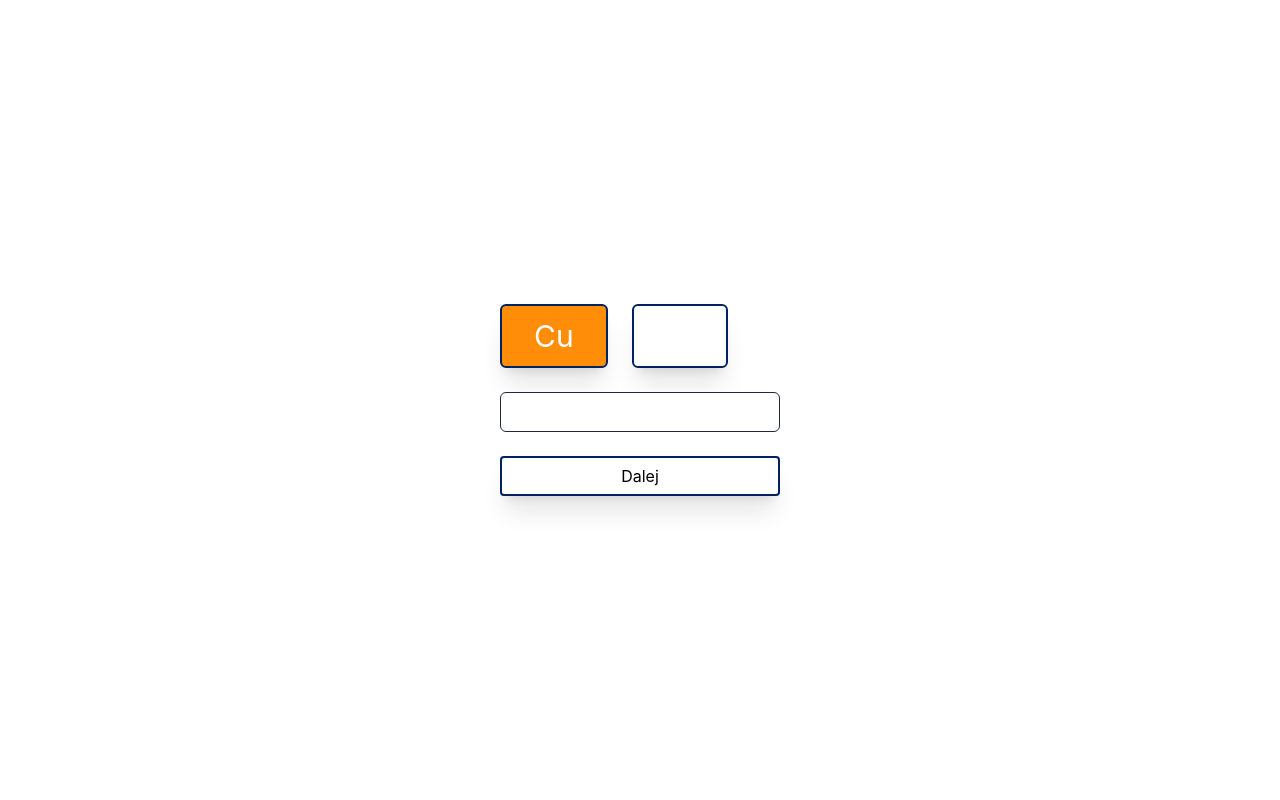
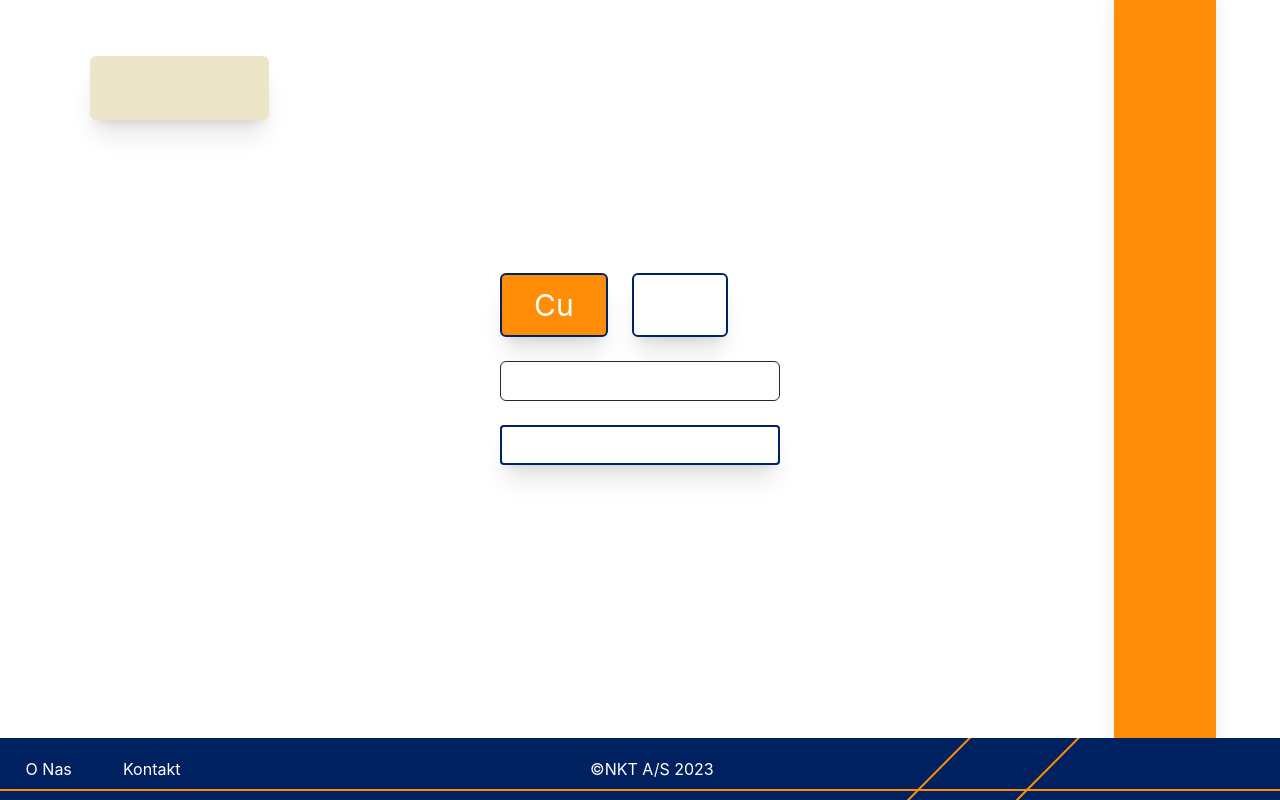
Before and after one commit to kriskros341/nkt-app, a React (Vite) app: page / in a window 1280 px wide. Built offline with nearby package versions, Linux system fonts and the light colour scheme.

Commit message:
Added components

```diff
--- a/src/App.tsx
+++ b/src/App.tsx
@@ -2,17 +2,25 @@ import * as React from "react";
 import StepOne from "./step-one";
 import { Choice } from "./types";
 import { copperChoice } from "./const";
+import Footer from "./components/Footer";
+import VerticalLine from "./components/VerticalLine";
+import ActionTitleLine from "./components/ActionTitleLine";
 
 function App() {
   const [choice, setChoice] = React.useState<Choice>(copperChoice);
   const [step, setStep] = React.useState(0);
 
   return (
+    <>
     <div className="flex flex-1 items-center justify-center flex-col gap-4">
+      <ActionTitleLine/>
       {step === 0 ? (
         <StepOne setStep={setStep} choice={choice} setChoice={setChoice} />
       ) : null}
+      <VerticalLine/>
     </div>
+    <Footer/>
+    </>
   );
 }
 
--- /dev/null
+++ b/src/components/ActionTitleLine.css
@@ -0,0 +1,8 @@
+.action-title-line {
+    position: absolute;
+    background-color: #ECE5C7;
+    height: 8%;
+    width: 14%;
+    left: 7%;
+    top: 7%;
+}
--- /dev/null
+++ b/src/components/ActionTitleLine.tsx
@@ -0,0 +1,8 @@
+import React from 'react';
+import './ActionTitleLine.css';
+
+const VerticalLine: React.FC = () => {
+  return <div className="action-title-line shadow-xl rounded-md"></div>;
+};
+
+export default VerticalLine;
--- /dev/null
+++ b/src/components/Footer.css
@@ -0,0 +1,48 @@
+.Footer {
+    position: relative;
+    overflow: hidden;
+    width: 100%;
+    height: 4%;
+    left: 0px;
+    background-color: #00215F;
+}
+
+Footer .left {
+    display: inline-block;
+    padding: 1.5% 2%;
+}
+
+Footer .center {
+    display: inline-block;
+    padding: 1.5% 2% 1.5% 30%;
+    text-align: center;
+}
+
+.horizontal-mini {
+    position: absolute;
+    left: 0%;
+    right: 0%;
+    top: 82.58%;
+    bottom: 39.58%;
+    border: 1px solid #FF8D07;
+}
+
+.rotated1 {
+    position: absolute;
+    left: 60.14%;
+    right: 18.42%;
+    top: 100%;
+    bottom: 0%;
+    border: 1px solid #FF8D07;
+    transform: rotate(-45.25deg);
+}
+
+.rotated2 {
+    position: absolute;
+    left: 67.64%;
+    right: 8.92%;
+    top: 100%;
+    bottom: 0%;
+    border: 1px solid #FF8D07;
+    transform: rotate(-45.25deg);
+}
--- /dev/null
+++ b/src/components/Footer.tsx
@@ -0,0 +1,19 @@
+import React from 'react';
+import './Footer.css';
+
+const Footer: React.FC = () => {
+  return (
+    <footer className="Footer inner-shadow">
+      <ul>
+        <li className="left"><a href="https://www.nkt.com.pl/o-nas">O Nas</a></li>
+        <li className="left"><a href="https://www.nkt.com.pl/kontakt">Kontakt</a></li>
+        <li className='center'>©NKT A/S 2023</li>
+        <hr className="horizontal-mini"/>
+        <hr className="rotated1"/>
+        <hr className="rotated2"/>
+      </ul>
+    </footer>
+  );
+};
+
+export default Footer;
--- /dev/null
+++ b/src/components/VerticalLine.css
@@ -0,0 +1,7 @@
+.vertical-line {
+    position: absolute;
+    height: 100%;
+    width: 8%;
+    background-color: #FF8D07;
+    right: 5%;
+  }
--- /dev/null
+++ b/src/components/VerticalLine.tsx
@@ -0,0 +1,8 @@
+import React from 'react';
+import './VerticalLine.css';
+
+const VerticalLine: React.FC = () => {
+  return <div className="vertical-line shadow-xl"></div>;
+};
+
+export default VerticalLine;
--- a/src/step-one.tsx
+++ b/src/step-one.tsx
@@ -10,6 +10,7 @@ import {
 import { cn } from "./lib/utils";
 import { Choice } from "./types";
 import { aluminiumChoice, copperChoice } from "./const";
+import Footer from "./components/Footer"
 
 interface Props {
   setStep: any;
@@ -57,8 +58,8 @@ const StepOne: React.FC<Props> = ({ setStep, choice, setChoice }) => {
         </SelectContent>
       </Select>
       <Button
-        onClick={() => setStep((step) => step + 1)}
-        className="text-black"
+        // onClick={() => setStep((step) => step + 1)}
+        // className="text-black"
       >
         Dalej
       </Button>
```
